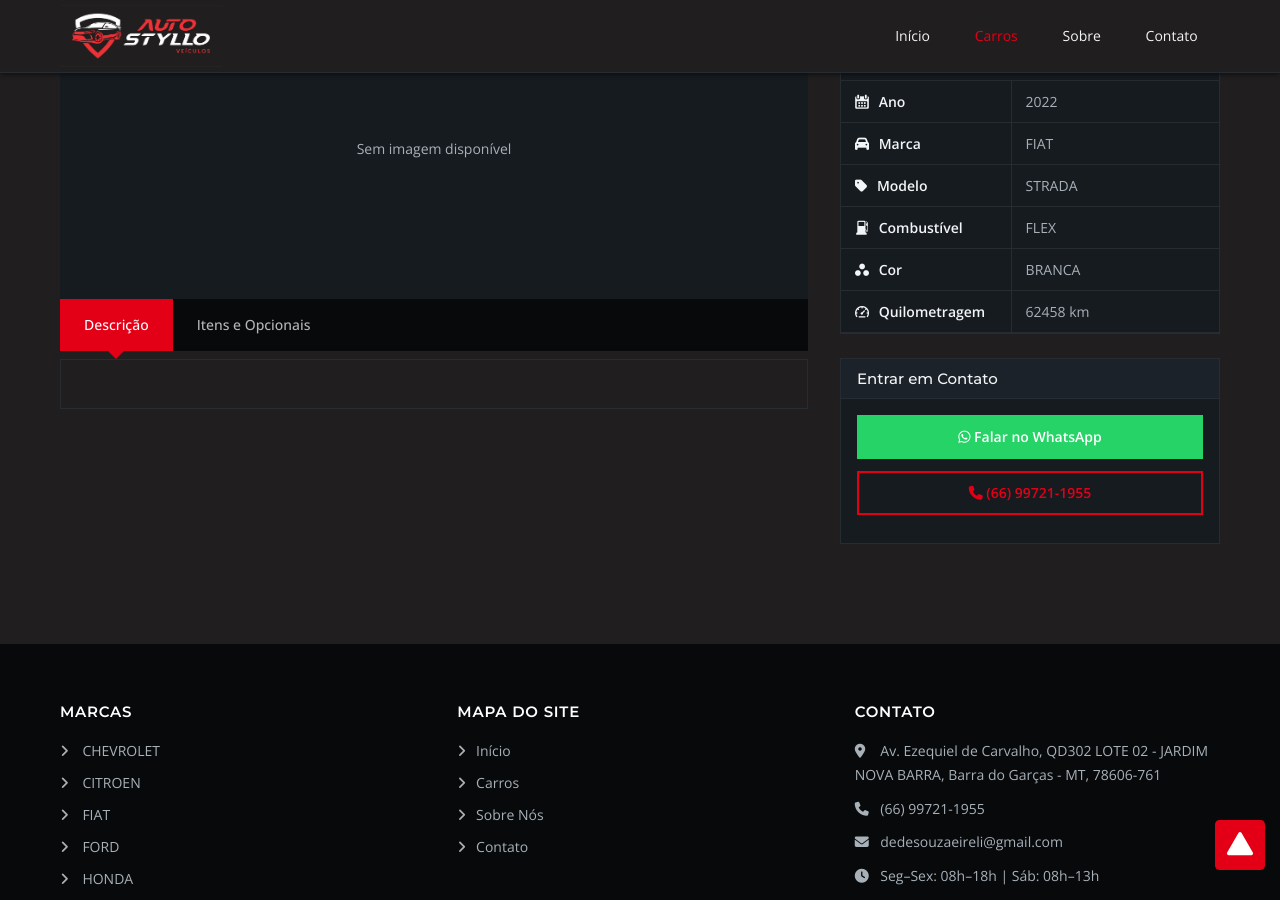
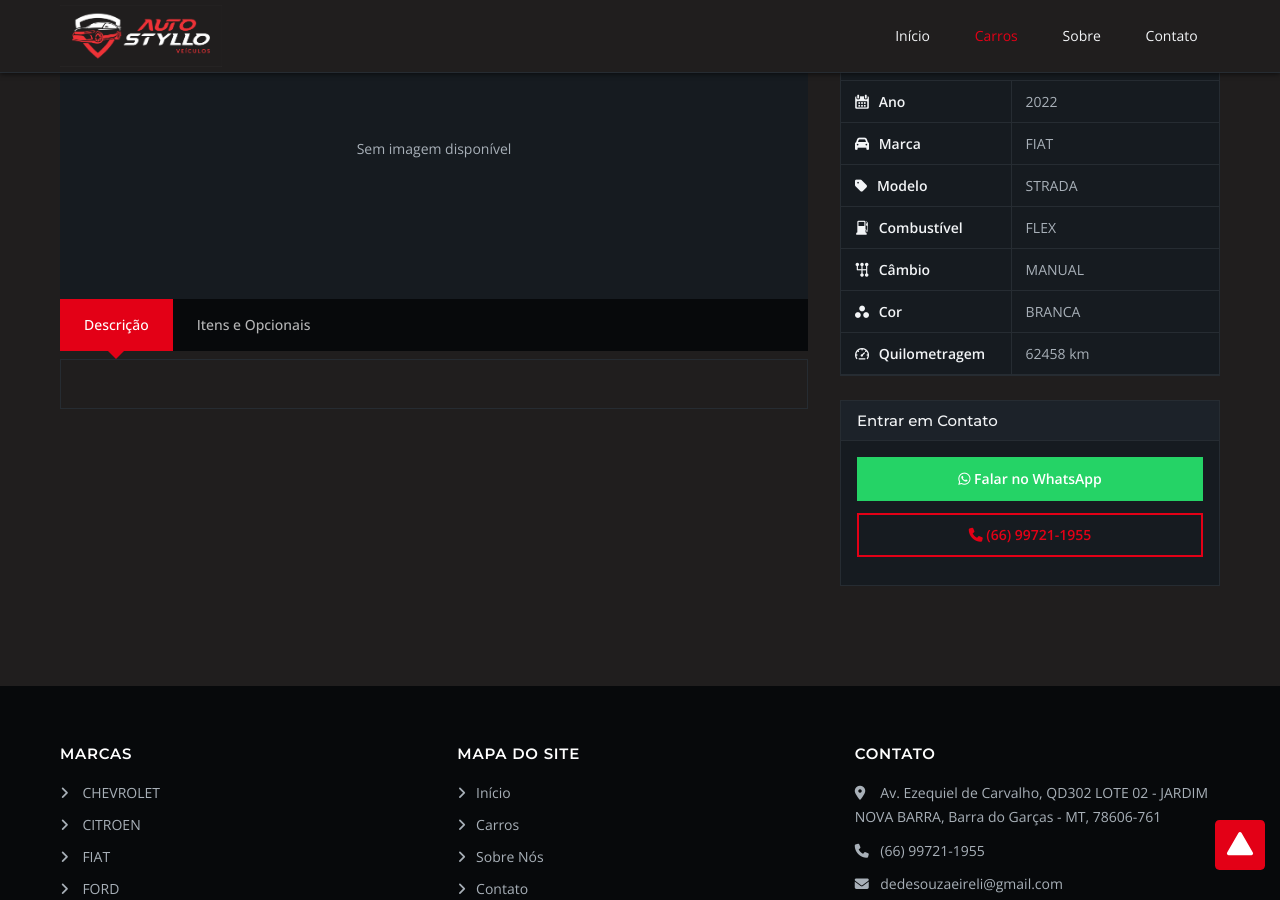
Before and after one commit to gabrielcano-git/autostyllobg.com.br, a Jekyll site: the page built from _carros/strada-cs-1-4-endurance.md, in a window 1280 px wide and 900 px high, scrolled down 451 px. Built offline with Jekyll 4.4.1, drawn with Linux system fonts in a browser that asks for light colours.

Commit message:
Atualiza estoque.

```diff
--- a/_carros/strada-cs-1-4-endurance.md
+++ b/_carros/strada-cs-1-4-endurance.md
@@ -6,7 +6,7 @@
 ano: '2022'
 km: 62458
 preco: 72.700,00
-cambio:
+cambio: MANUAL
 combustivel: FLEX
 cor: BRANCA
 portas:
```
Also changed, not shown: _carros/saveiro-1-6-robust.md (+1 -2 lines).
